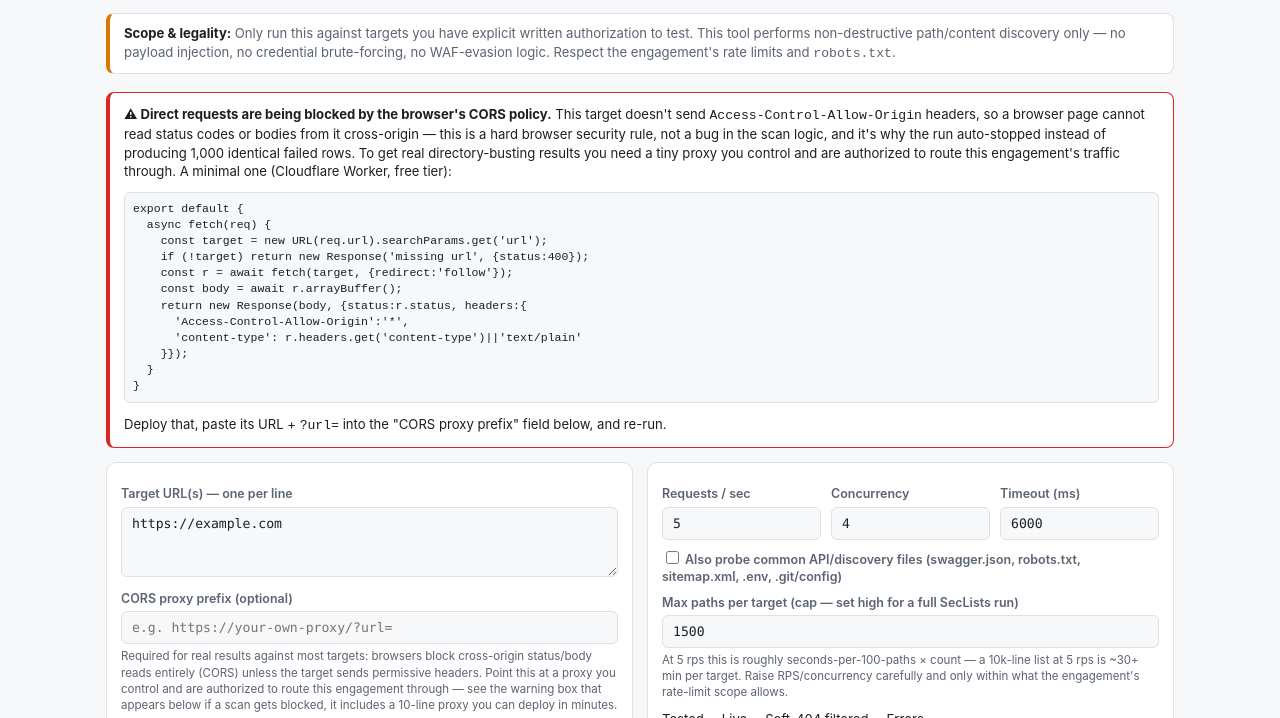
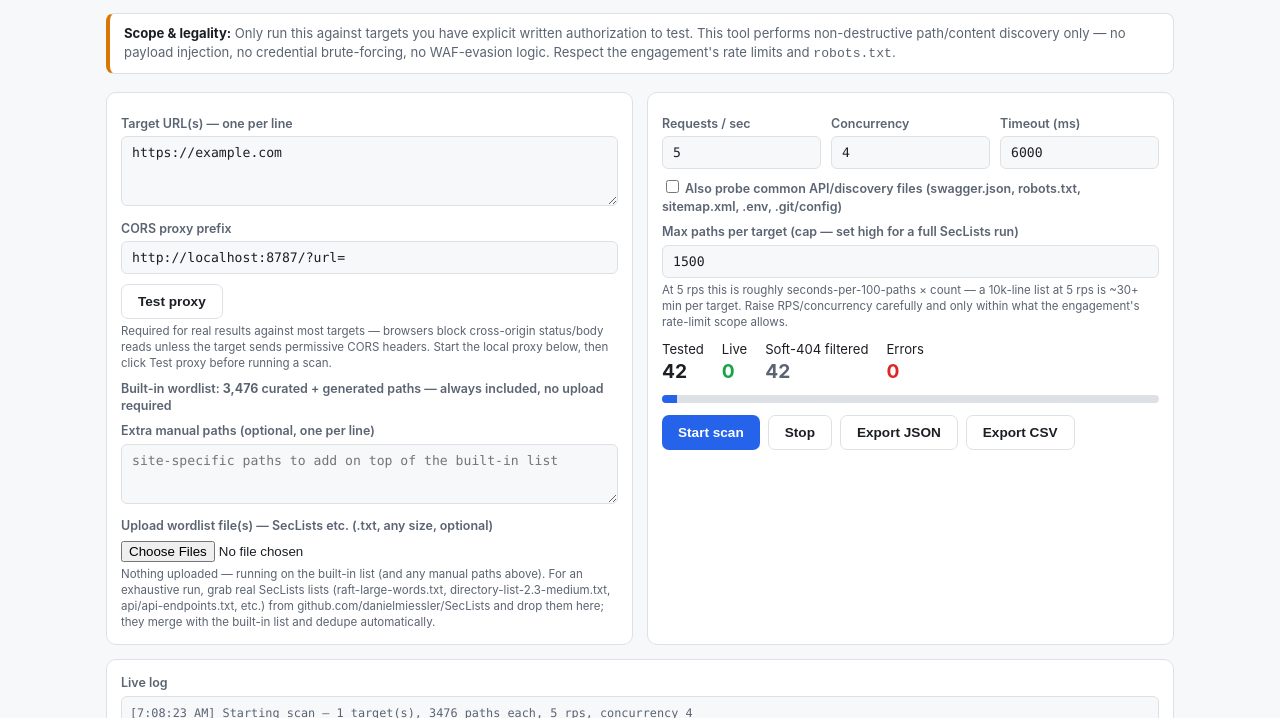
Before and after one commit to redheart9724/Directory_Busting, a plain HTML site: page index.html in a window 1280 px wide. Both pictures are taken after a click on the button "Start scan". Shown: the part 77-795 px from the top of the page. Drawn offline with Linux system fonts and the light colour scheme; no server answers.

Commit message:
Update index.html

```diff
--- a/index.html
+++ b/index.html
@@ -87,23 +87,32 @@
 
   <div class="banner" id="corsBanner">
     <b>⚠ Direct requests are being blocked by the browser's CORS policy.</b>
-    This target doesn't send <code>Access-Control-Allow-Origin</code> headers, so a browser page cannot read status codes
-    or bodies from it cross-origin — this is a hard browser security rule, not a bug in the scan logic, and it's why the
-    run auto-stopped instead of producing 1,000 identical failed rows. To get real directory-busting results you need a
-    tiny proxy you control and are authorized to route this engagement's traffic through. A minimal one (Cloudflare Worker, free tier):
-    <pre>export default {
-  async fetch(req) {
-    const target = new URL(req.url).searchParams.get('url');
-    if (!target) return new Response('missing url', {status:400});
-    const r = await fetch(target, {redirect:'follow'});
-    const body = await r.arrayBuffer();
-    return new Response(body, {status:r.status, headers:{
-      'Access-Control-Allow-Origin':'*',
-      'content-type': r.headers.get('content-type')||'text/plain'
-    }});
-  }
-}</pre>
-    Deploy that, paste its URL + <code>?url=</code> into the "CORS proxy prefix" field below, and re-run.
+    This is enforced by the browser itself — the target doesn't send <code>Access-Control-Allow-Origin</code>, so no
+    client-side script can read its status codes or bodies cross-origin. No amount of retrying or cleverer fetch logic
+    gets around this; it needs a proxy in the loop. <b>Don't route engagement traffic through a public third-party CORS
+    proxy</b> — that leaks the client's data to a service you don't control. Instead run this tiny proxy on your own
+    machine (stdlib only, nothing to install):
+    <pre>python3 -c "
+import http.server, urllib.request, urllib.parse as up
+class H(http.server.BaseHTTPRequestHandler):
+  def do_GET(self):
+    t = up.parse_qs(up.urlparse(self.path).query).get('url',[None])[0]
+    if not t: self.send_response(400); self.end_headers(); return
+    try:
+      r = urllib.request.urlopen(urllib.request.Request(t, headers={'User-Agent':'VAPT-Scanner/1.0'}), timeout=10)
+      body, status, ctype = r.read(), r.status, r.headers.get('Content-Type','text/plain')
+    except urllib.error.HTTPError as e:
+      body, status, ctype = e.read(), e.code, 'text/plain'
+    except Exception as e:
+      self.send_response(502); self.end_headers(); self.wfile.write(str(e).encode()); return
+    self.send_response(status)
+    self.send_header('Access-Control-Allow-Origin','*'); self.send_header('Content-Type', ctype)
+    self.end_headers(); self.wfile.write(body)
+http.server.HTTPServer(('localhost',8787), H).serve_forever()
+"</pre>
+    Run that, keep it open, then set the proxy field below to <code>http://localhost:8787/?url=</code> and hit
+    <b>Test proxy</b>. (No Python handy? A Cloudflare Worker doing the same relay works too — same shape, just hosted;
+    only use that for public/non-sensitive targets since the request then leaves your machine.)
   </div>
 
   <div class="grid">
@@ -111,9 +120,12 @@
       <label>Target URL(s) — one per line</label>
       <textarea id="targets" placeholder="https://example-target.test">https://example.com</textarea>
 
-      <label>CORS proxy prefix (optional)</label>
-      <input id="proxy" type="text" placeholder="e.g. https://your-own-proxy/?url=">
-      <div class="hint">Required for real results against most targets: browsers block cross-origin status/body reads entirely (CORS) unless the target sends permissive headers. Point this at a proxy you control and are authorized to route this engagement through — see the warning box that appears below if a scan gets blocked, it includes a 10-line proxy you can deploy in minutes.</div>
+      <label>CORS proxy prefix</label>
+      <div class="row" style="align-items:center">
+        <input id="proxy" type="text" placeholder="http://localhost:8787/?url=" value="http://localhost:8787/?url=">
+        <button class="btn-ghost" id="testProxy" style="flex:0 0 auto">Test proxy</button>
+      </div>
+      <div class="hint" id="proxyTestResult">Required for real results against most targets — browsers block cross-origin status/body reads unless the target sends permissive CORS headers. Start the local proxy below, then click Test proxy before running a scan.</div>
 
       <label>Built-in wordlist: <b id="builtinCount">—</b> curated + generated paths — always included, no upload required</label>
 
@@ -291,22 +303,79 @@
   }
 }
 
+// Lightweight Wappalyzer-style signature set — our own compact matcher (header / cookie /
+// meta-generator / body-pattern rules), not a copy of Wappalyzer's own large JSON database,
+// which is far too big to embed here. Covers the technologies most relevant to recon.
+const TECH_SIGNATURES = [
+  // CMS / platforms
+  {name:'WordPress', cat:'CMS', body:/wp-content|wp-includes|wordpress/i, meta:/wordpress/i},
+  {name:'Drupal', cat:'CMS', body:/\/sites\/(all|default)\/(modules|themes)/i, header:{h:'x-generator', re:/drupal/i}},
+  {name:'Joomla', cat:'CMS', body:/\/components\/com_|joomla/i},
+  {name:'Magento', cat:'CMS', body:/\/skin\/frontend\/|mage\/cookies|magento/i},
+  {name:'Shopify', cat:'CMS', body:/cdn\.shopify\.com|Shopify\.theme/i, header:{h:'x-shopify-stage'}},
+  {name:'Wix', cat:'CMS', body:/static\.wixstatic\.com|wix\.com/i},
+  {name:'Squarespace', cat:'CMS', body:/squarespace\.com/i},
+  {name:'Ghost', cat:'CMS', meta:/ghost/i, header:{h:'x-ghost-cache-status'}},
+  // JS frameworks
+  {name:'React', cat:'JS Framework', body:/react-dom|data-reactroot|__REACT_DEVTOOLS/i},
+  {name:'Next.js', cat:'JS Framework', body:/__NEXT_DATA__|_next\/static/i},
+  {name:'Vue.js', cat:'JS Framework', body:/__vue__|data-v-app|vue\.js/i},
+  {name:'Nuxt.js', cat:'JS Framework', body:/__NUXT__|_nuxt\//i},
+  {name:'Angular', cat:'JS Framework', body:/ng-version|ng-app|angular\.js/i},
+  {name:'jQuery', cat:'JS Library', body:/jquery(\.min)?\.js/i},
+  {name:'Svelte', cat:'JS Framework', body:/svelte-[a-z0-9]+/i},
+  {name:'Bootstrap', cat:'CSS Framework', body:/bootstrap(\.min)?\.css|class="[^"]*\bcontainer-fluid\b/i},
+  {name:'Tailwind CSS', cat:'CSS Framework', body:/tailwindcss|class="[^"]*\b(flex|grid)-\w+/i},
+  // Backend / language
+  {name:'PHP', cat:'Language', header:{h:'x-powered-by', re:/php/i}, cookie:/PHPSESSID/i},
+  {name:'ASP.NET', cat:'Language', header:{h:'x-powered-by', re:/asp\.net/i}, cookie:/ASP\.NET_SessionId/i},
+  {name:'Laravel', cat:'Framework', cookie:/laravel_session/i, body:/laravel/i},
+  {name:'Django', cat:'Framework', cookie:/csrftoken/i, body:/__django|csrfmiddlewaretoken/i},
+  {name:'Ruby on Rails', cat:'Framework', header:{h:'x-powered-by', re:/phusion passenger|rails/i}, body:/csrf-param.*authenticity_token/i},
+  {name:'Express', cat:'Framework', header:{h:'x-powered-by', re:/express/i}},
+  {name:'Spring', cat:'Framework', cookie:/JSESSIONID/i, header:{h:'x-application-context'}},
+  {name:'Java/JSP', cat:'Language', cookie:/JSESSIONID/i},
+  // Servers / infra
+  {name:'Nginx', cat:'Web Server', header:{h:'server', re:/nginx/i}},
+  {name:'Apache', cat:'Web Server', header:{h:'server', re:/apache/i}},
+  {name:'IIS', cat:'Web Server', header:{h:'server', re:/iis/i}},
+  {name:'Cloudflare', cat:'CDN/WAF', header:{h:'server', re:/cloudflare/i}, body:/just a moment|cloudflare/i},
+  {name:'Akamai', cat:'CDN/WAF', header:{h:'server', re:/akamaighost/i}},
+  {name:'Fastly', cat:'CDN', header:{h:'x-served-by', re:/fastly/i}},
+  {name:'Varnish', cat:'Cache', header:{h:'via', re:/varnish/i}, header2:{h:'x-varnish'}},
+  {name:'AWS CloudFront', cat:'CDN', header:{h:'via', re:/cloudfront/i}, header2:{h:'x-amz-cf-id'}},
+  // Tracking / misc
+  {name:'Google Analytics', cat:'Analytics', body:/google-analytics\.com\/analytics\.js|gtag\(/i},
+  {name:'Google Tag Manager', cat:'Analytics', body:/googletagmanager\.com/i},
+  {name:'reCAPTCHA', cat:'Security', body:/recaptcha/i},
+  {name:'Stripe', cat:'Payments', body:/js\.stripe\.com/i},
+  {name:'Font Awesome', cat:'Fonts', body:/font-?awesome/i},
+  // Challenge / WAF pages worth flagging distinctly
+  {name:'⚠ Challenge/Block page', cat:'WAF', body:/just a moment|access denied|request blocked|attention required/i},
+];
+
 function detectTech(headers, body){
-  const tech = [];
-  if(!headers) return tech;
-  const server = headers.get && headers.get('server');
-  const powered = headers.get && headers.get('x-powered-by');
-  if(server) tech.push(server);
-  if(powered) tech.push(powered);
-  if(body){
-    if(/wp-content|wordpress/i.test(body)) tech.push('WordPress');
-    if(/__NEXT_DATA__/.test(body)) tech.push('Next.js');
-    if(/react-dom|data-reactroot/i.test(body)) tech.push('React');
-    if(/ng-version/i.test(body)) tech.push('Angular');
-    if(/cloudflare/i.test(body)) tech.push('Cloudflare (WAF page?)');
-    if(/just a moment/i.test(body)) tech.push('⚠ Challenge page');
+  const found = [];
+  const getHeader = (h)=> (headers && headers.get) ? (headers.get(h)||'') : '';
+  const cookieHeader = getHeader('set-cookie');
+  const generatorMatch = body ? body.match(/<meta[^>]+name=["']generator["'][^>]+content=["']([^"']+)["']/i) : null;
+  const generator = generatorMatch ? generatorMatch[1] : '';
+  const serverHdr = getHeader('server');
+  const poweredHdr = getHeader('x-powered-by');
+  if(serverHdr) found.push(serverHdr);
+  if(poweredHdr) found.push(poweredHdr);
+  if(generator) found.push(generator);
+
+  for(const sig of TECH_SIGNATURES){
+    let hit = false;
+    if(sig.header && getHeader(sig.header.h) && (!sig.header.re || sig.header.re.test(getHeader(sig.header.h)))) hit = true;
+    if(!hit && sig.header2 && getHeader(sig.header2.h)) hit = true;
+    if(!hit && sig.cookie && sig.cookie.test(cookieHeader)) hit = true;
+    if(!hit && sig.meta && sig.meta.test(generator)) hit = true;
+    if(!hit && sig.body && body && sig.body.test(body)) hit = true;
+    if(hit) found.push(`${sig.name}`);
   }
-  return [...new Set(tech)];
+  return [...new Set(found)];
 }
 
 let currentFilter = 'interesting';
@@ -464,6 +533,22 @@
   log(`Wordlist file(s) loaded: ${uploadedWords.length.toLocaleString()} unique entries total.`, 'ok');
 });
 
+$('testProxy').addEventListener('click', async ()=>{
+  const proxy = $('proxy').value.trim();
+  const out = $('proxyTestResult');
+  if(!proxy){ out.textContent = 'Enter a proxy URL first.'; out.style.color = 'var(--bad)'; return; }
+  out.textContent = 'Testing…'; out.style.color = 'var(--sub)';
+  const res = await timedFetch(buildUrl('https://example.com', '', proxy), 8000);
+  if(res.ok && res.status){
+    out.textContent = `✓ Proxy is working — got a real status code (${res.status}) back through it. You're good to scan.`;
+    out.style.color = 'var(--ok)';
+    $('corsBanner').classList.remove('show');
+  } else {
+    out.textContent = `✗ Proxy didn't return a usable response (${res.error||'no status'}). Make sure it's running and the URL/path is correct.`;
+    out.style.color = 'var(--bad)';
+  }
+});
+
 $('start').addEventListener('click', async ()=>{
   const targets = $('targets').value.split('\n').map(normalizeTarget).filter(Boolean);
   if(!targets.length){ log('No valid targets.', 'bad'); return; }
```
